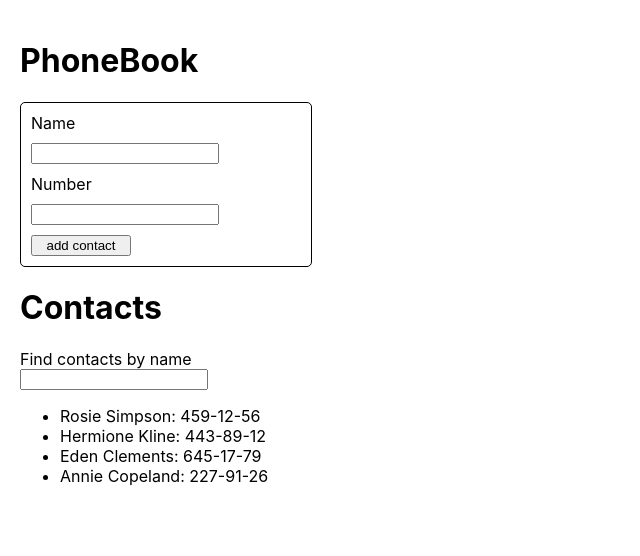
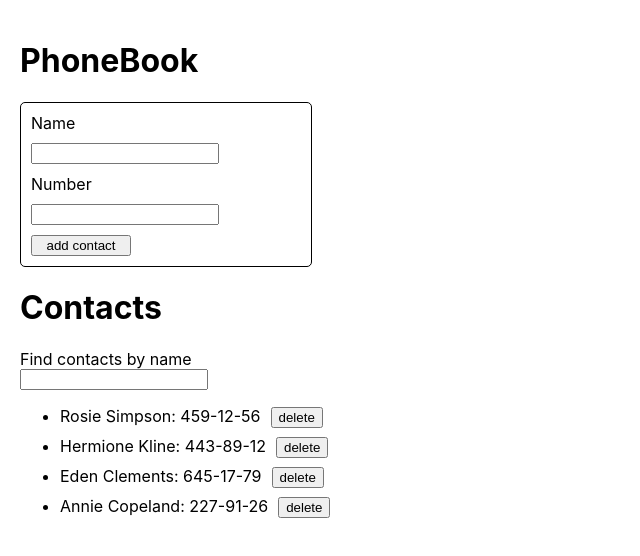
Before and after one commit to KutsVlad8/goit-react-hw-02-phonebook, a React (Create React App) app: page / in a window 1280 px wide. Shown: the top 556 px of the page, without its empty margins (0-640 px from the left). Built offline with nearby package versions, Linux system fonts and the light colour scheme.

Commit message:
update
add function delete contact
add  check for  a contact name

```diff
--- a/src/components/App/App.jsx
+++ b/src/components/App/App.jsx
@@ -17,12 +17,25 @@ class App extends Component {
   };
 
   formSubmitHandler = data => {
-    const contact = {
-      id: nanoid(2),
-      ...data,
-    };
+    const oldContact = this.state.contacts.map(oldContact =>
+      oldContact.name.toLowerCase()
+    );
 
-    this.state.contacts.push(contact);
+    if (oldContact.includes(data.name.toLowerCase())) {
+      return alert(`${data.name} is alredy in contacts`);
+    }
+
+    const newContact = { id: nanoid(2), ...data };
+
+    this.setState(prevState => ({
+      contacts: [...prevState.contacts, newContact],
+    }));
+  };
+
+  deleteContact = contactId => {
+    this.setState(prevState => ({
+      contacts: prevState.contacts.filter(contact => contact.id !== contactId),
+    }));
   };
 
   changeFilter = event => {
@@ -53,7 +66,10 @@ class App extends Component {
 
         <Filter value={this.state.filter} onChange={this.changeFilter} />
 
-        <ContactsList visibleContacts={visibleContacts} />
+        <ContactsList
+          visibleContacts={visibleContacts}
+          onDelete={this.deleteContact}
+        />
       </Container>
     );
   }
--- a/src/components/ContactForm/ContactForm.styled.jsx
+++ b/src/components/ContactForm/ContactForm.styled.jsx
@@ -20,4 +20,5 @@ margin-bottom: 10px;
 export const Button = Styled.button`
 display: block;
 width: 100px;
+cursor: pointer;
 `;
--- a/src/components/ContactsList/ContactsList.jsx
+++ b/src/components/ContactsList/ContactsList.jsx
@@ -1,13 +1,24 @@
-const ContactsList = ({ visibleContacts }) => {
+import PropTypes from 'prop-types';
+import { ContactList, ContactListItem, Button } from './ContactsList.styled';
+
+const ContactsList = ({ visibleContacts, onDelete }) => {
   return (
-    <ul>
+    <ContactList>
       {visibleContacts.map(contact => (
-        <li key={contact.id}>
+        <ContactListItem key={contact.id}>
           {contact.name}: {contact.number}
-        </li>
+          <Button type="button" onClick={() => onDelete(contact.id)}>
+            delete
+          </Button>
+        </ContactListItem>
       ))}
-    </ul>
+    </ContactList>
   );
 };
 
+ContactsList.propTypes = {
+  visibleContacts: PropTypes.array,
+  onDelete: PropTypes.func,
+};
+
 export default ContactsList;
--- /dev/null
+++ b/src/components/ContactsList/ContactsList.styled.jsx
@@ -0,0 +1,19 @@
+import Styled from '@emotion/styled';
+
+export const ContactList = Styled.ul`
+
+`;
+
+export const ContactListItem = Styled.li`
+margin-bottom: 8px;
+
+
+`;
+
+export const Button = Styled.button`
+
+margin-left: 10px;
+
+cursor: pointer;
+
+`;
--- a/src/components/Filter/Filter.jsx
+++ b/src/components/Filter/Filter.jsx
@@ -1,4 +1,5 @@
 import { Input } from './Filter.styled';
+import PropTypes from 'prop-types';
 
 const Filter = ({ value, onChange }) => (
   <label>
@@ -7,4 +8,9 @@ const Filter = ({ value, onChange }) => (
   </label>
 );
 
+Filter.propTypes = {
+  value: PropTypes.string,
+  onChange: PropTypes.func,
+};
+
 export default Filter;
```
